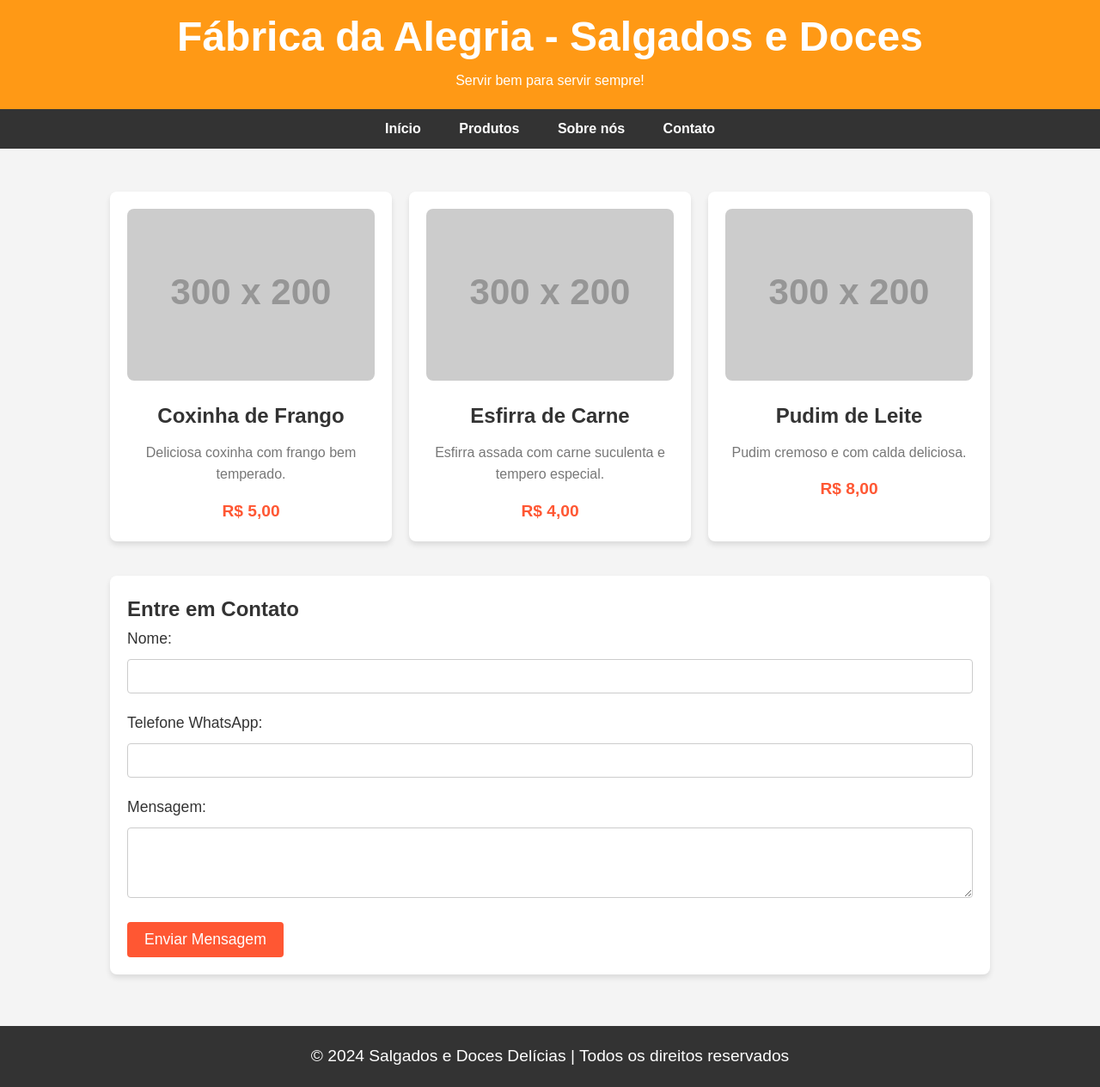
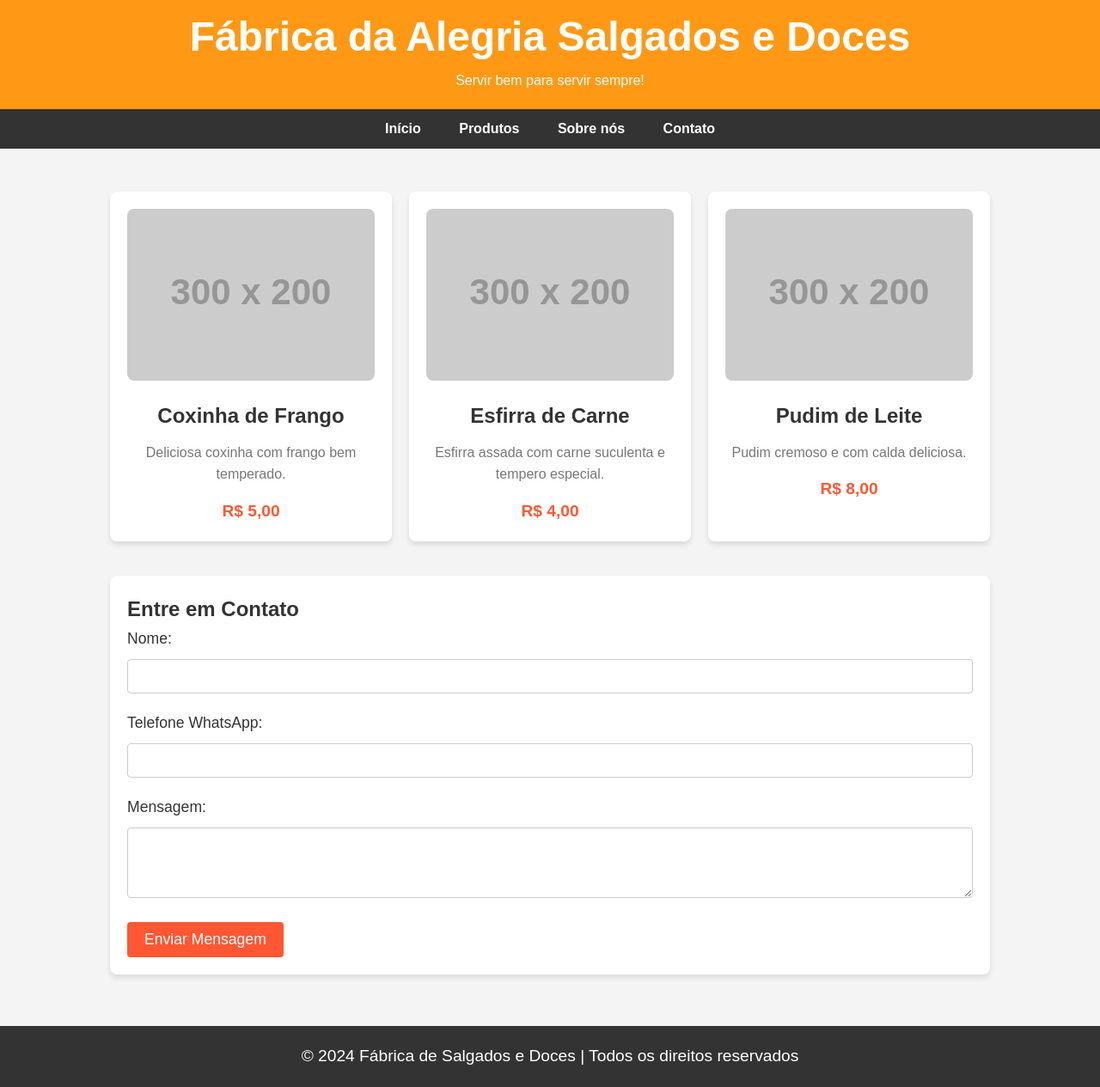
Before and after one commit to mylenaoliveiraceep/salgados-e-doces, a plain HTML site: page index.html in a window 1280 px wide. Shown: the part 123-1388 px from the top of the page at 86% size. Drawn offline with Linux system fonts and the light colour scheme; placeholder pictures from the web are drawn by us.

Commit message:
Update index.html

```diff
--- a/index.html
+++ b/index.html
@@ -155,7 +155,7 @@
     <!-- Cabeçalho -->
     <header>
         <img src="logo.jpeg" alt="Logo da empresa">
-        <h1>Fábrica da Alegria - Salgados e Doces</h1>
+        <h1>Fábrica da Alegria Salgados e Doces</h1>
         <p>Servir bem para servir sempre!</p>
     </header>
 
@@ -211,7 +211,7 @@
 
     <!-- Rodapé -->
     <footer>
-        <p>&copy; 2024 Salgados e Doces Delícias | Todos os direitos reservados</p>
+        <p>&copy; 2024 Fábrica de Salgados e Doces | Todos os direitos reservados</p>
     </footer>
 
 </body>
```
